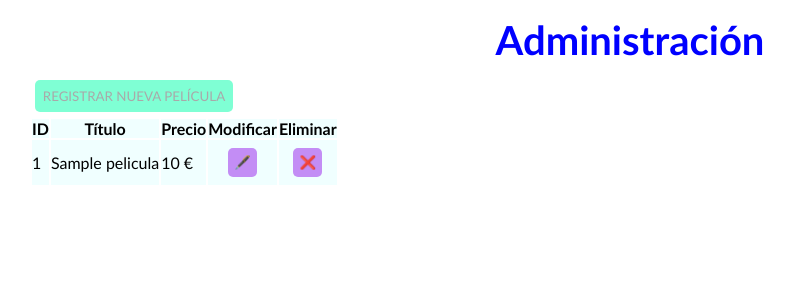
After one commit to Evaaixa/05-php-cine, a PHP site: page /admin.php in a window 1280 px wide. The commit adds this page. Shown: the top 300 px of the page, without its empty margins (10-804 px from the left). Run offline with PHP 8.4, Linux system fonts and the light colour scheme; tables that the repository leaves empty or names only in its code hold one stand-in row (values such as "Sample post").

Commit message:
2do commit 18 sept 2024

```diff
--- /dev/null
+++ b/admin.php
@@ -0,0 +1,58 @@
+<?php
+    require 'includes/funciones_peliculas.php';
+    $lista_peliculas = obtener_peliculas();
+?>
+
+<!DOCTYPE html>
+<html lang="es">
+<head>
+    <meta charset="UTF-8">
+    <meta name="viewport" content="width=device-width, initial-scale=1.0">
+    <title>Cine</title>
+    <link rel="stylesheet" href="css/estilos.css">
+</head>
+<body>
+    <div class="container">
+        <header>
+
+        </header>
+
+        <main>
+            <h1>Administración</h1>
+            <div class="crear">
+                <button class="nuevoRegistro">Registrar nueva película</button>
+            </div>
+            <table class="tabla-peliculas">
+                <thead>
+                    <th>ID</th>
+                    <th>Título</th>
+                    <th>Precio</th>
+                    <th>Modificar</th>
+                    <th>Eliminar</th>
+                </thead>
+                <?php
+                    while($pelicula = mysqli_fetch_assoc($lista_peliculas)){ ?>
+                        <tr>
+                            <td><?php echo $pelicula['id'];?></td>
+                            <td><?php echo $pelicula['titulo'];?></td>
+                            <td class="precio"><?php echo $pelicula['precio']; ?> €</td>
+                            <td class="td-icono"><button>🖋️</button></td>
+                            <td class="td-icono"><button>❌</button></td>
+                        </tr>
+                        <?php   }
+                ?>
+                </table>
+
+        </main>
+
+        <footer>
+
+
+        </footer>
+    </div>
+
+
+
+
+</body>
+</html>
--- a/css/estilos.css
+++ b/css/estilos.css
@@ -44,3 +44,41 @@ button {
 button:hover {
     background-color: rgb(118, 165, 42);
 }
+
+/* administrador */
+.crear{
+    text-align: center;
+}
+.nuevoRegistro{
+    cursor: pointer;
+    padding: 0.5rem;
+    background-color: aquamarine;
+    border: none;
+    margin: 0.3rem;
+    text-transform: uppercase;
+    color: darkgrey;
+}
+table tr:nth-child(odd){
+    background-color: azure;
+}
+
+.td-icono{
+    text-align: center;
+}
+.td-icono:hover {
+    background-color: cadetblue;
+}
+
+/* Formulario para nuevos registros */
+
+.formulario-creacion{
+    width: 90%;
+    max-width: 600px;
+    margin: 0 auto;
+    padding: 1rem;
+    background-color: antiquewhite;
+}
+.campo-form{
+    display: flex;
+    justify-content: space-between;
+}
--- a/includes/database.php
+++ b/includes/database.php
@@ -1,5 +1,5 @@
 <?php
-$conexion = mysqli_connect('localhost', 'root', '', 'cinedb');
+$conexion = mysqli_connect('localhost', 'root', '', 'cinebd');
 
 // echo '<pre>';
 // var_dump($conexion);
--- /dev/null
+++ b/includes/funciones_peliculas.php
@@ -0,0 +1,39 @@
+<?php
+
+function obtener_peliculas(){
+    // importar conexión
+    require 'database.php';
+
+    // preparar la consulta
+    $sql = "SELECT * FROM pelicula;";
+
+    // realizar la consulta
+    $resultado = mysqli_query($conexion, $sql);
+   return $resultado;
+
+    // $datos = mysqli_fetch_assoc($resultado);
+    // echo '<pre>';
+    // var_dump($resultado);
+    // echo '</pre>';
+}
+
+function obtener_pelicula_por_id(){
+
+}
+
+function crear_Pelicula($titulo, $precio, $director){
+    // importar conexión
+    require 'database.php';
+
+    // crear la consulta
+    $sql = "INSERT INTO pelicula(titulo, precio, id_director) VALUES ('$titulo', $precio, $director);";
+
+    // realizar la consulta
+    $resultado = mysqli_query($conexion, $sql);
+
+    return $resultado;
+}
+
+function modificar_pelicula(){
+
+}
```
Also changed, not shown: crearPelicula.php (added, +45 -0 lines), includes/control_peliculas.php (added, +16 -0 lines), includes/funciones.php (deleted, +0 -19 lines), includes/funciones_directores.php (added, +13 -0 lines), index.php (+15 -51 lines), includes/control_directores.php (added).
